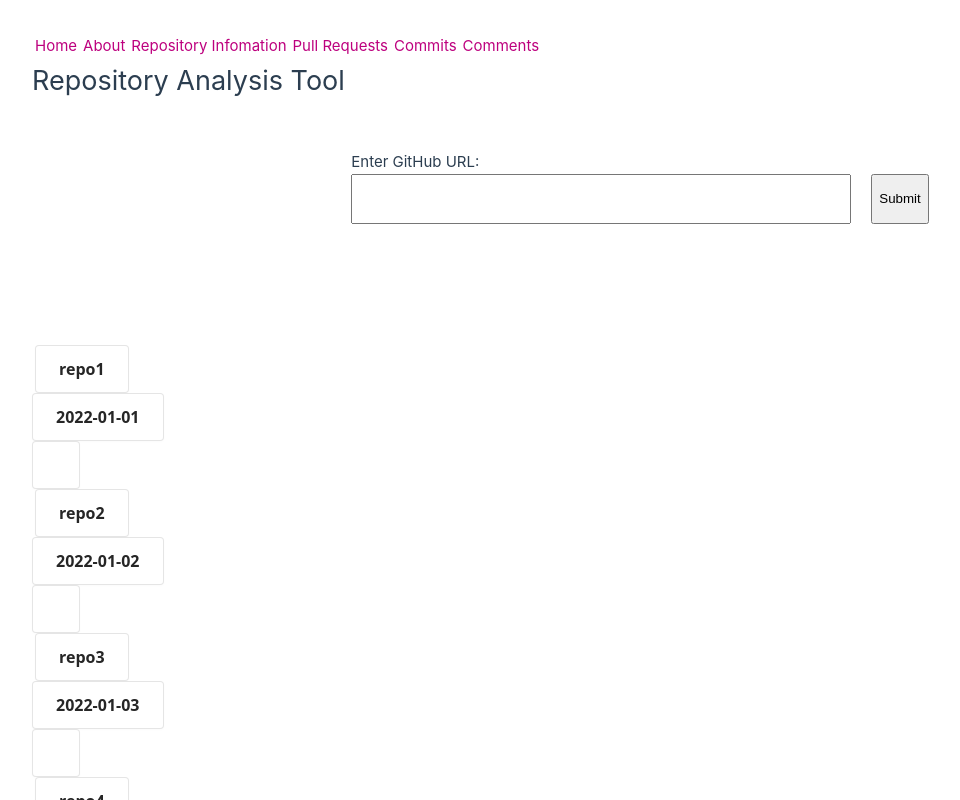
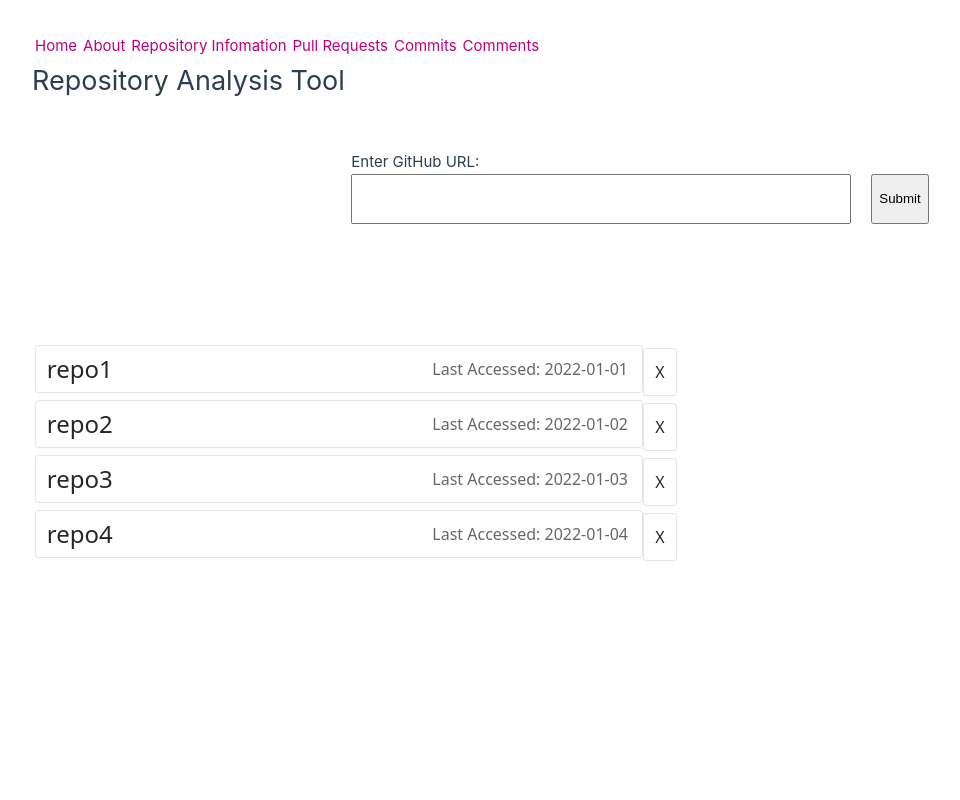
Before and after one commit to EduardoCalvoUribe/GitHubRepositoryAnalysisTool, a Vue app in the folder routerparttwo/: page / in a window 1280 px wide. Shown: the top 800 px of the page, without its empty margins (0-960 px from the left). Built offline with nearby package versions, Linux system fonts and the light colour scheme.

Commit message:
Prettier Buttons. Still cant line things up in center of page and align X button correctly.

```diff
--- a/routerparttwo/src/assets/main.css
+++ b/routerparttwo/src/assets/main.css
@@ -30,7 +30,7 @@ a,
   align-items: center;
   background-color: #FFFFFF;
   border: 1px solid rgba(0, 0, 0, 0.1);
-  border-radius: .25rem;
+  border-radius: 0.25rem;
   box-shadow: rgba(0, 0, 0, 0.02) 0 1px 3px 0;
   box-sizing: border-box;
   color: rgba(0, 0, 0, 0.85);
@@ -39,11 +39,11 @@ a,
   font-family: system-ui,-apple-system,system-ui,"Helvetica Neue",Helvetica,Arial,sans-serif;
   font-size: 16px;
   font-weight: 600;
-  justify-content: center;
+  justify-content: space-between;
   line-height: 1.25;
   margin: 0;
   min-height: 3rem;
-  padding: calc(.875rem - 1px) calc(1.5rem - 1px);
+  /* padding: calc(.875rem - 1px) calc(1.5rem - 1px); */
   position: relative;
   text-decoration: none;
   transition: all 250ms;
@@ -72,3 +72,16 @@ a,
   color: rgba(0, 0, 0, 0.65);
   transform: translateY(0);
 }
+
+/* make row centered */
+.row {
+  display: flex;
+  justify-content: center;
+  align-items: center;
+  vertical-align: center;
+}
+
+.last-accessed {
+  opacity: 0.7;
+  margin-right: 0.5rem;
+}
--- a/routerparttwo/src/views/HomeView.vue
+++ b/routerparttwo/src/views/HomeView.vue
@@ -136,20 +136,13 @@ export default {
     <div id="fake_request"></div>
     <br><br> -->
 
-
-  <div class="container ct-example-row" v-for="repo in repoInfo">
-    <div class="row">
-      <div class="col-2">
-        <span><router-link :to="{ path: '/repoinfo' }"><button class="button-6" outline type="secondary" size="lg">{{ repo.name }}</button></router-link></span>
-      </div>
-      <div class="col-1">
-        <span><button class="button-6" size="lg" type="secondary" disabled>{{ repo.last_accessed }}</button></span>
-      </div>
-      <div class="col-3">
-        <span><button class="button-6" type="primary" icon="ni ni-fat-remove"></button></span>
-      </div>
+    <div style="width: 100%; align-items: center; justify-content: center; vertical-align: center; margin-bottom: 4px" v-for="repo in repoInfo">
+      <router-link :to="{ path: '/repoinfo' }"><button class="button-6" style="width: 50%;">
+          <span><h2 style="margin-left: 0.3rem;">{{ repo.name }}</h2></span>
+          <span class="last-accessed">Last Accessed: {{ repo.last_accessed }}</span>
+      </button></router-link>
+      <button class="button-6" style="margin-left: -3px; font-weight: 100; flex-grow: 0; padding-inline: 0.7rem">X</button>
     </div>
-  </div>
 
   </main>
 </template>
```
Also changed, not shown: 1 other file (tests, documents, lock files or other folders).
